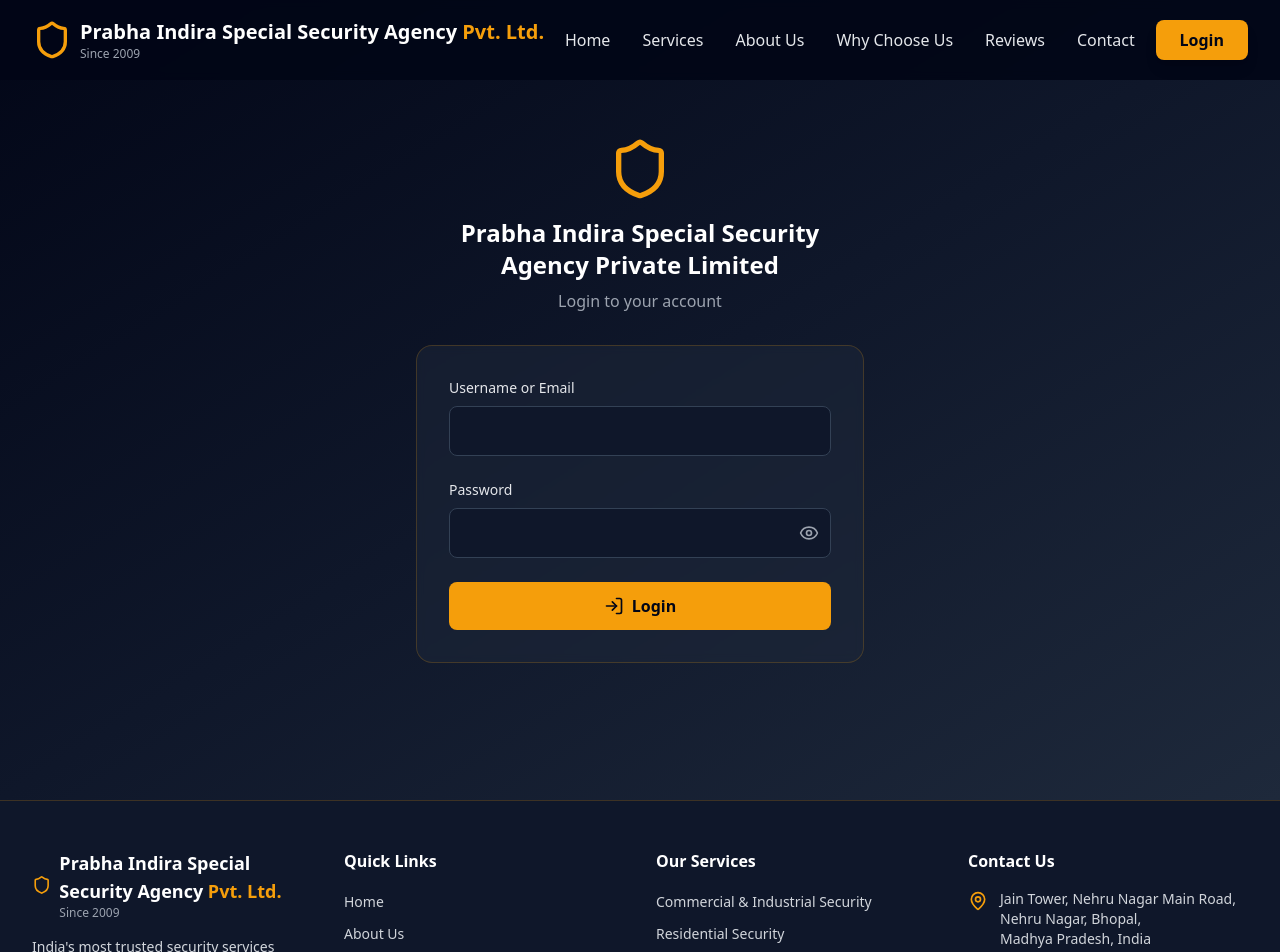
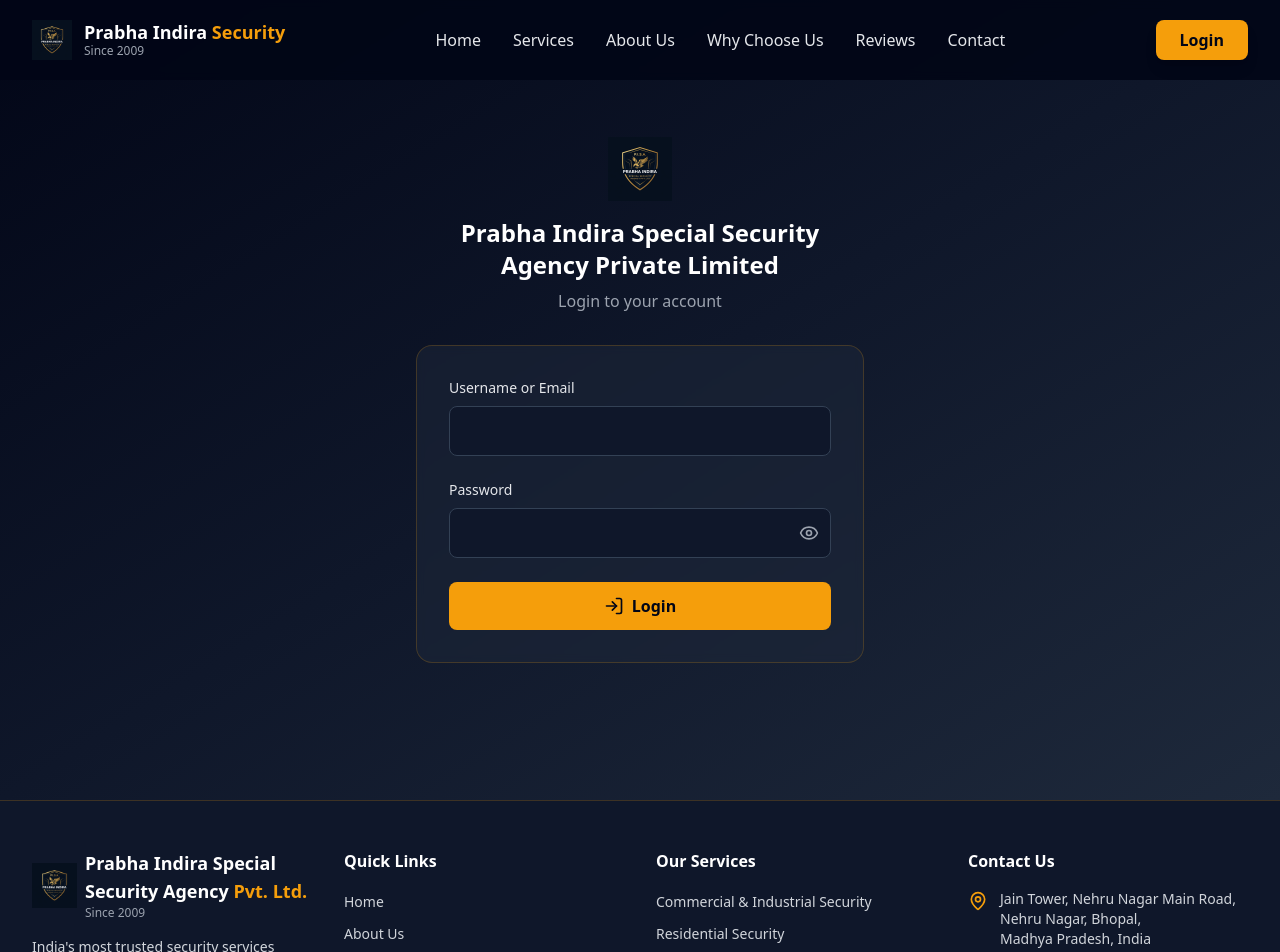
Before and after one commit to Aman620-tech/security_agency_nextjs, a Next.js app: page /login in a window 1280 px wide. Shown: the top 952 px of the page. Built offline with nearby package versions, Linux system fonts and the light colour scheme.

Commit message:
added company logo

```diff
--- a/app/layout.js
+++ b/app/layout.js
@@ -3,22 +3,71 @@
 import Header from '@/components/layout/Header'
 import Footer from '@/components/layout/Footer'
 
+/**
+ * Global metadata configuration for SEO + browser behavior
+ * This is used by Next.js App Router automatically
+ */
 export const metadata = {
+  // Page title (shown in browser tab + SEO)
   title: 'Security Guard Services in India | Prabha Indira Special Security Agency Private Limited Agency',
-  description: 'Prabha Indira Special Security Agency Private Limited Agency offers trusted security guard services, residential security, industrial security solutions & manpower services across India. PSARA licensed. 24/7 support.',
+
+  // Meta description (important for Google search results)
+  description:
+    'Prabha Indira Special Security Agency Private Limited Agency offers trusted security guard services, residential security, industrial security solutions & manpower services across India. PSARA licensed. 24/7 support.',
+
+  /**
+   * Favicon / Browser tab icons
+   * These icons appear in:
+   * - Browser tab
+   * - Bookmarks
+   * - Mobile home screen (Apple)
+   */
+  icons: {
+    // Default icon (recommended: favicon.ico for maximum compatibility)
+    icon: [
+      { url: '/logos/pisa_logo.png' },
+
+      // PNG versions for modern browsers (better clarity)
+      { url: '/logos/pisa_logo.png', sizes: '32x32', type: 'image/png' },
+      { url: '/logos/pisa_logo.png', sizes: '64x64', type: 'image/png' },
+    ],
+
+    // Shortcut icon (legacy browsers support)
+    shortcut: '/favicon.ico',
+
+    // Apple devices (iPhone home screen icon)
+    apple: '/logo-64.png',
+  },
 }
 
 export default function RootLayout({ children }) {
   return (
     <html lang="en">
       <head>
-        <link href="https://fonts.googleapis.com/css2?family=Inter:wght@400;500;600;700;800&display=swap" rel="stylesheet" />
-        <meta name="viewport" content="width=device-width, initial-scale=1, maximum-scale=1, user-scalable=yes" />
+        {/* Google Font (Inter) */}
+        <link
+          href="https://fonts.googleapis.com/css2?family=Inter:wght@400;500;600;700;800&display=swap"
+          rel="stylesheet"
+        />
+
+        {/* Responsive viewport setup */}
+        <meta
+          name="viewport"
+          content="width=device-width, initial-scale=1, maximum-scale=1, user-scalable=yes"
+        />
       </head>
+
       <body className="font-sans antialiased bg-slate-950">
+        {/* Global Header (Navigation, Logo, etc.) */}
         <Header />
+
+        {/* Main content area */}
         <main className="min-h-screen">{children}</main>
+
+        {/* Global Footer */}
         <Footer />
+
+        {/* Toast notifications (Sonner) */}
         <Toaster
           position="top-right"
           toastOptions={{
--- a/app/login/page.js
+++ b/app/login/page.js
@@ -5,6 +5,7 @@
 import { Shield, Eye, EyeOff, LogIn } from 'lucide-react'
 import { toast } from 'sonner'
 import Cookies from 'js-cookie'
+import Image from "next/image";
 
 export default function LoginPage() {
   const [username, setUsername] = useState('')
@@ -40,11 +41,27 @@
   return (
     <div className="min-h-screen bg-gradient-to-br from-slate-950 via-slate-900 to-slate-800 flex items-center justify-center p-4">
       <div className="max-w-md w-full">
-        <div className="text-center mb-8">
-          <div className="flex justify-center mb-4"><Shield className="h-16 w-16 text-amber-500" /></div>
-          <h1 className="text-2xl font-bold text-white">Prabha Indira Special Security Agency Private Limited </h1>
-          <p className="text-gray-400 mt-2">Login to your account</p>
+       <div className="text-center mb-8">
+
+        {/* Logo */}
+        <div className="flex justify-center mb-4">
+          <Image
+            src="/logos/pisa_logo.png"
+            alt="Prabha Indira Logo"
+            width={64}
+            height={64}
+            className="object-contain"
+          />
         </div>
+
+        <h1 className="text-2xl font-bold text-white">
+          Prabha Indira Special Security Agency Private Limited
+        </h1>
+
+        <p className="text-gray-400 mt-2">
+          Login to your account
+        </p>
+      </div>
         <div className="bg-slate-800/50 backdrop-blur-sm rounded-2xl p-6 sm:p-8 border border-amber-500/20">
           <form onSubmit={handleSubmit} className="space-y-6">
             <div>
--- a/components/layout/Footer.jsx
+++ b/components/layout/Footer.jsx
@@ -1,4 +1,5 @@
 import Link from 'next/link'
+import Image from "next/image";
 import { Shield, Phone, Mail, MapPin } from 'lucide-react'
 
 const quickLinks = [
@@ -28,13 +29,24 @@
         <div className="grid grid-cols-1 md:grid-cols-2 lg:grid-cols-4 gap-8">
           {/* Company Info */}
           <div>
-            <Link href="/" className="flex items-center space-x-2 group mb-4">
-              <Shield className="h-8 w-8 text-amber-500 group-hover:scale-110 transition-transform" />
+           <Link href="/" className="flex items-center space-x-2 group mb-4">
+
+  {/* PNG Logo */}
+              <Image
+                // src="/logo.png"   // put your PNG inside /public folder
+                src="/logos/pisa_logo.png"
+                alt="Prabha Indira Logo"
+                width={45}
+                height={45}
+                className="object-contain transition-transform duration-300 group-hover:scale-110"
+              />
+
               <div>
                 <div className="hidden sm:block font-bold text-lg">
                   <span className="text-white">Prabha Indira Special Security Agency</span>
                   <span className="text-amber-500"> Pvt. Ltd.</span>
                 </div>
+
                 <div className="sm:hidden font-bold text-sm">
                   <span className="text-white">Prabha Indira Special</span>
                   <br />
--- a/components/layout/Header.jsx
+++ b/components/layout/Header.jsx
@@ -2,8 +2,9 @@
 
 import { useState, useEffect } from 'react'
 import Link from 'next/link'
+import Image from 'next/image'
 import { usePathname } from 'next/navigation'
-import { Menu, X, Shield, Phone } from 'lucide-react'
+import { Menu, X } from 'lucide-react'
 import Cookies from 'js-cookie'
 
 const navigation = [
@@ -45,23 +46,31 @@
   }
 
   return (
-    <header className={`fixed top-0 w-full z-50 transition-all duration-300 ${
-      isScrolled ? 'backdrop-blur-md bg-slate-900/80 shadow-lg border-b border-amber-500/20' : 'bg-slate-950/90 backdrop-blur-sm'
-    }`}>
+    <header className={`fixed top-0 w-full z-50 transition-all duration-300 ${isScrolled ? 'backdrop-blur-md bg-slate-900/80 shadow-lg border-b border-amber-500/20'
+          : 'bg-slate-950/90 backdrop-blur-sm'
+      }`}
+    >
       <nav className="container mx-auto px-4 sm:px-6 lg:px-8">
         <div className="flex items-center justify-between h-20">
-          {/* Logo */}
-        <Link href="/" className="flex items-center space-x-2 group">
-  <Shield className="h-10 w-10 text-amber-500 group-hover:scale-110 transition-transform flex-shrink-0" />
+
+          {/* ✅ LOGO SECTION (UPDATED) */}
+          <Link href="/" className="flex items-center space-x-3 group">
+            <Image
+              src="/logos/pisa_logo.png"
+              alt="PISA Logo"
+              width={120}
+              height={120}
+              className="h-10 w-auto group-hover:scale-105 transition-transform flex-shrink-0"
+            />
+
             <div>
-    <div className="hidden sm:block font-bold text-xl">
-      <span className="text-white">Prabha Indira Special Security Agency</span>
-      <span className="text-amber-500"> Pvt. Ltd.</span>
+              <div className="hidden sm:block font-bold text-lg leading-tight">
+                <span className="text-white">Prabha Indira</span>
+                <span className="text-amber-500"> Security</span>
               </div>
-    <div className="sm:hidden font-bold text-sm md:text-base">
-      <span className="text-white">Prabha Indira Special</span>
-      <br />
-      <span className="text-amber-500 text-xs">Security Agency Pvt. Ltd.</span>
+
+              <div className="sm:hidden font-bold text-sm">
+                <span className="text-white">PISA</span>
               </div>
             <div className="text-xs text-gray-400">Since 2009</div>
             </div>
```
Also changed, not shown: public/logos/pisa_logo.png (added), public/logos/pisa_logo_1.png (added). Lines whose indentation alone changed are shown as unchanged.
